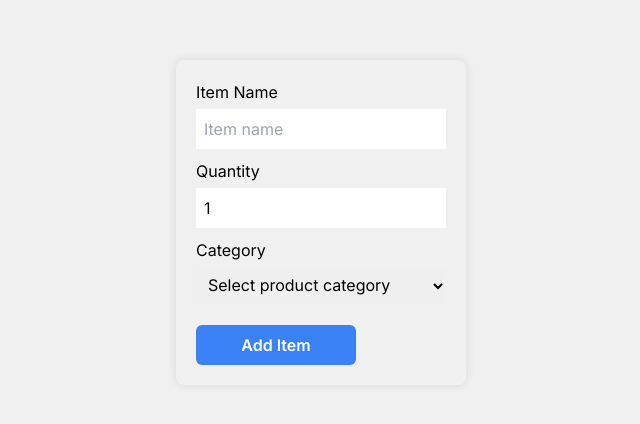
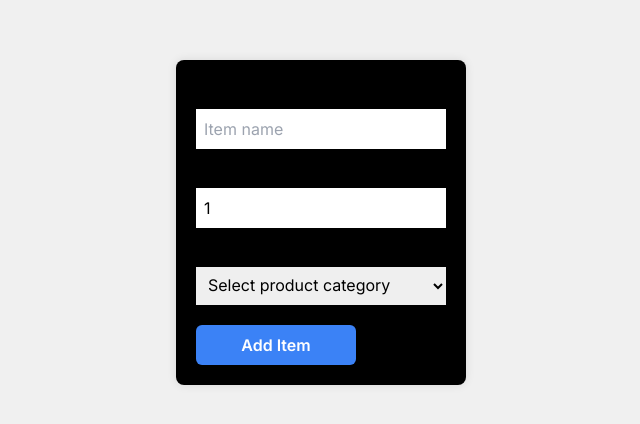
Before and after one commit to vy-truong/cprg306-assignments, a Next.js app: page /week-4 in a window 1280 px wide. Shown: the part 178-602 px from the top of the page, without its empty margins (319-959 px from the left). Built offline with nearby package versions, Linux system fonts and the light colour scheme.

Commit message:
up final
rwe

```diff
--- a/app/week-4/new-item.js
+++ b/app/week-4/new-item.js
@@ -22,7 +22,7 @@ export default function NewItem(){
             category: category,
         };
 
-        alert(`Added item: ${newitem.name} \nQuantity: ${newitem.quantity} \nCategory: ${newitem.category}`);
+        alert(`Added item: ${item.name} \nQuantity: ${item.quantity} \nCategory: ${item.category}`);
 
         //reset
         setName("");
@@ -32,18 +32,18 @@ export default function NewItem(){
 
     return(
         <main style={{ display: 'flex', justifyContent: 'center', alignItems: 'center', height: '100vh', backgroundColor: '#f0f0f0' }}>
-            <form onSubmit={handleSubmit} style={{ padding: '20px', borderRadius: '8px', boxShadow: '0 0 10px rgba(0,0,0,0.1)' }}>
+            <form onSubmit={handleSubmit} style={{ backgroundColor: 'black', padding: '20px', borderRadius: '8px', boxShadow: '0 0 10px rgba(0,0,0,0.1)' }}>
                 <div style={{ marginBottom: '10px' }}>
                     <label style={{ display: 'block', marginBottom: '5px' }}>Item Name</label>
-                    <input required type="text" onChange={handleName} value={name} placeholder="Item name" style={{ width: '100%', padding: '8px', boxSizing: 'border-box' }} />
+                    <input required type="text" onChange={handleName} value={name} placeholder="Item name" style={{ width: '100%', padding: '8px', boxSizing: 'border-box', color: 'black' }} />
                 </div>
                 <div style={{ marginBottom: '10px' }}>
                     <label style={{ display: 'block', marginBottom: '5px' }}>Quantity</label>
-                    <input required type="number" onChange={handleQuantity} value={quantity} min="1" style={{ width: '100%', padding: '8px', boxSizing: 'border-box' }} />
+                    <input required type="number" onChange={handleQuantity} value={quantity} min="1" style={{ width: '100%', padding: '8px', boxSizing: 'border-box', color: 'black'}} />
                 </div>
                 <div style={{ marginBottom: '20px' }}>
                     <label style={{ display: 'block', marginBottom: '5px' }}>Category</label>
-                    <select onChange={handleCategory} value={category} style={{ width: '100%', padding: '8px', boxSizing: 'border-box' }}>
+                    <select onChange={handleCategory} value={category} style={{ width: '100%', padding: '8px', boxSizing: 'border-box', color: 'black' }}>
                         <option value="produce">Select product category</option>
                         <option value="dairy">Dairy</option>
                         <option value="bakery">Bakery</option>
```
